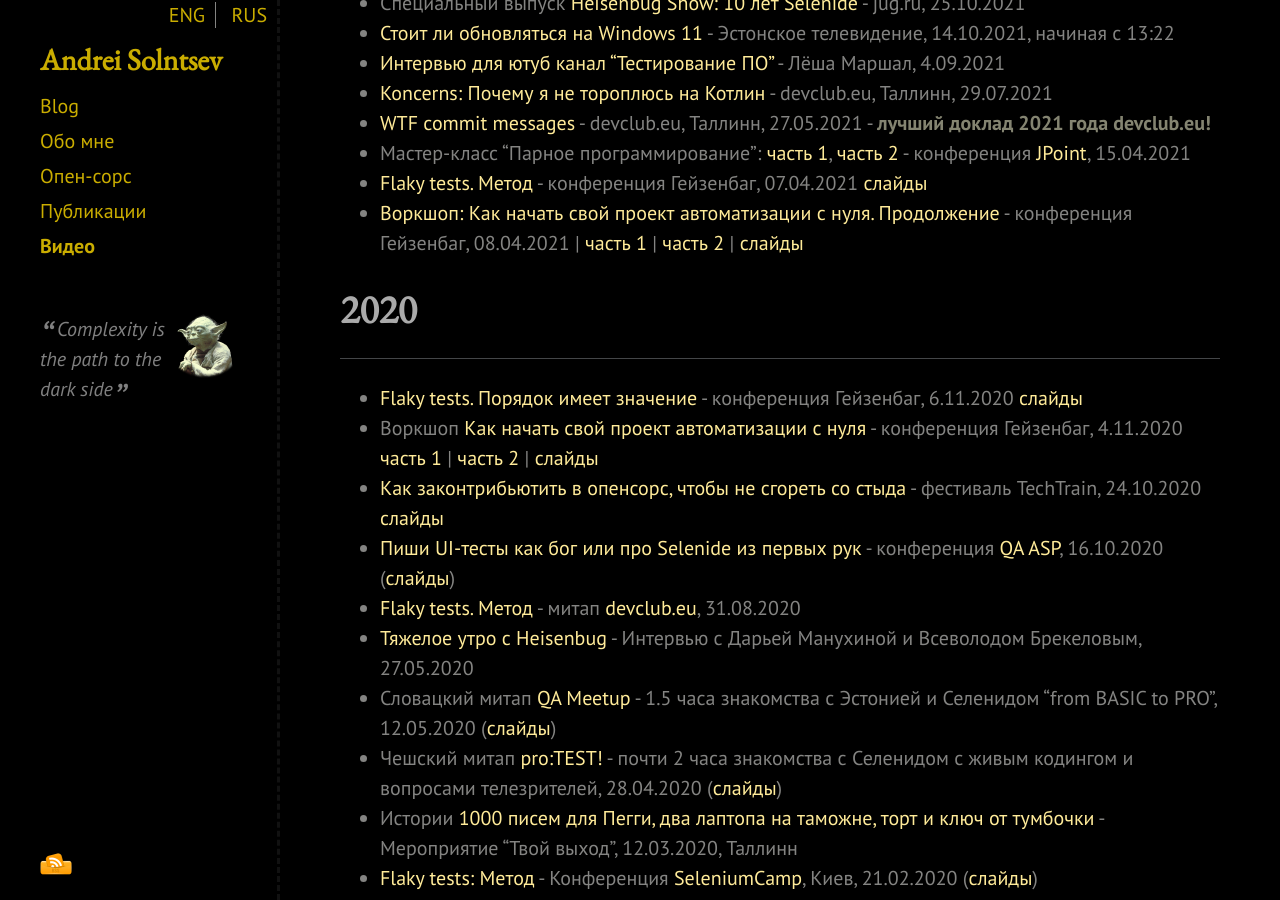
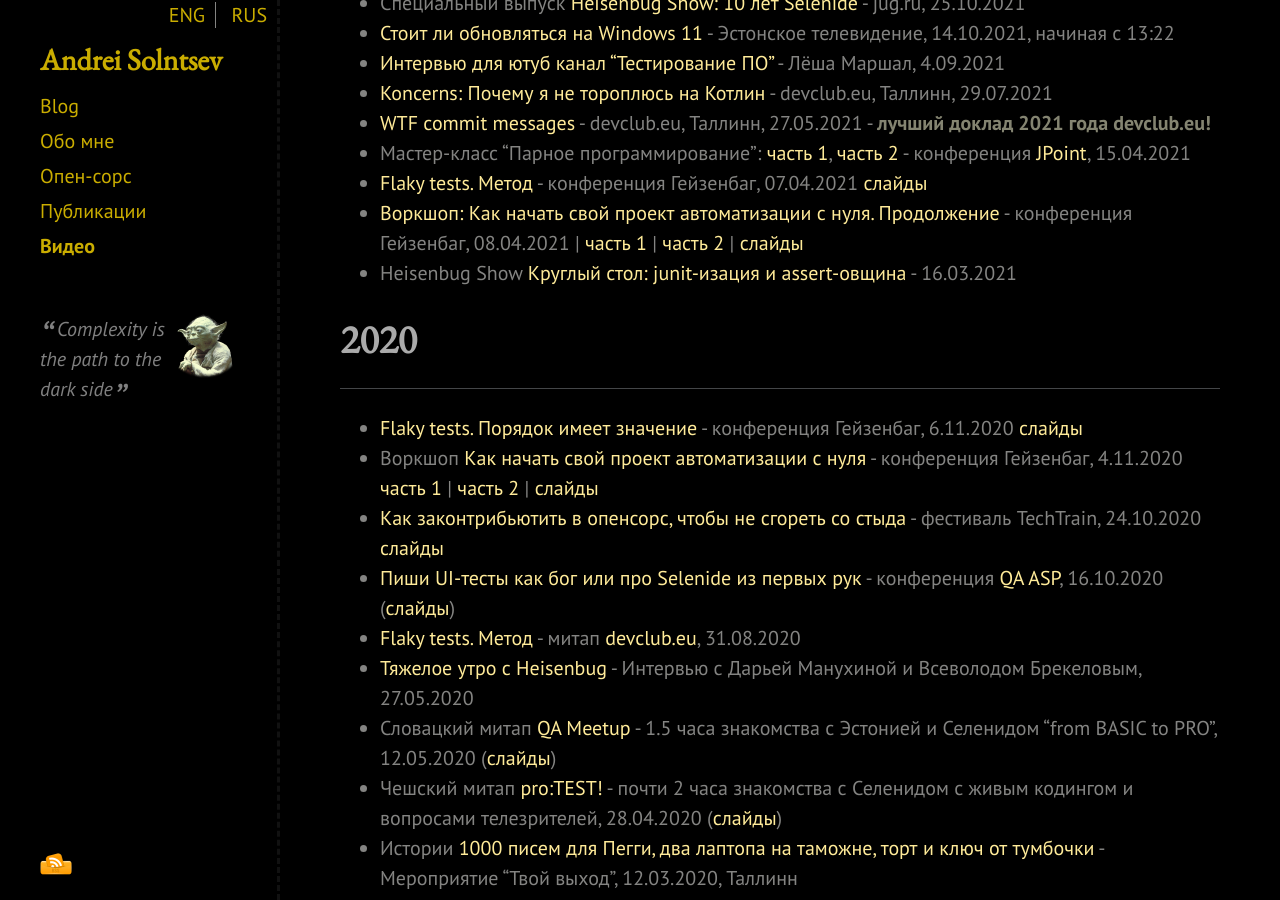
Before and after one commit to asolntsev/asolntsev.github.io, a Jekyll site: the page built from ru/video.md, in a window 1280 px wide and 900 px high, scrolled down 464 px. Built offline with Jekyll 4.4.1, drawn with Linux system fonts in a browser that asks for light colours; nearby versions of some CDN libraries.

Commit message:
add video "Heisenbug show: JUnit & Asserts"

```diff
--- a/ru/video.md
+++ b/ru/video.md
@@ -25,6 +25,7 @@ category: ru
   | [часть 1](https://www.youtube.com/watch?v=h254Tccxgq4&list=PLsVTVVvrKX9td9Zm_4nF6Ywlz6gC5_e7K&index=15&ab_channel=Heisenbug)
   | [часть 2](https://www.youtube.com/watch?v=WETyt87o_R4&list=PLsVTVVvrKX9td9Zm_4nF6Ywlz6gC5_e7K&index=16&t=3s&ab_channel=Heisenbug)
   | [слайды](https://docs.google.com/presentation/d/1NJMBnajktIm4rBiYooFA3WJxWrLqOqDEY_BSd3p22yM/edit?usp=sharing)
+* Heisenbug Show [Круглый стол: junit-изация и assert-овщина](https://www.youtube.com/watch?v=w1ey2zjf3-s&t=1s&ab_channel=Heisenbug)  -  16.03.2021
 
 # 2020
 * * *
```
